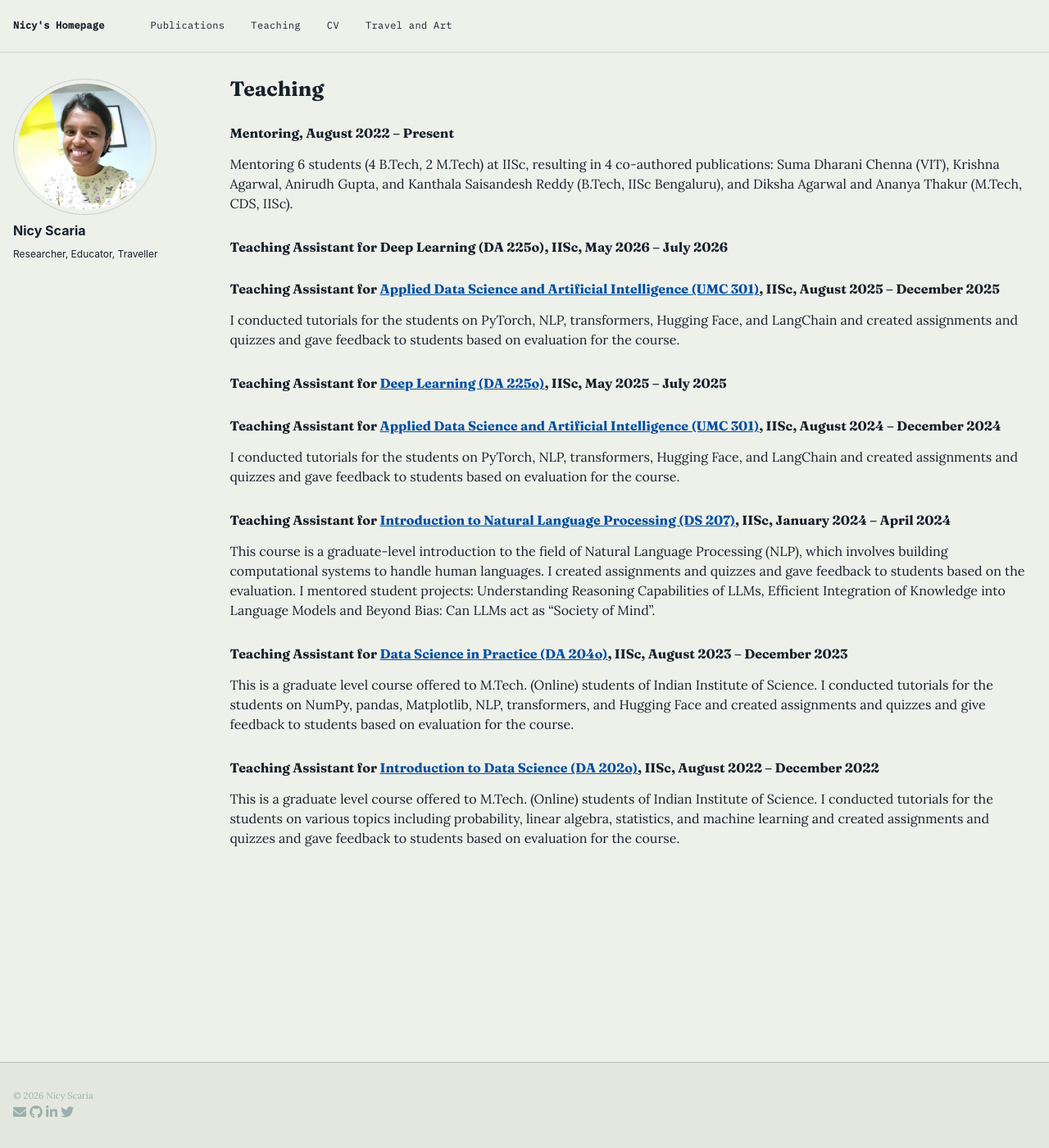
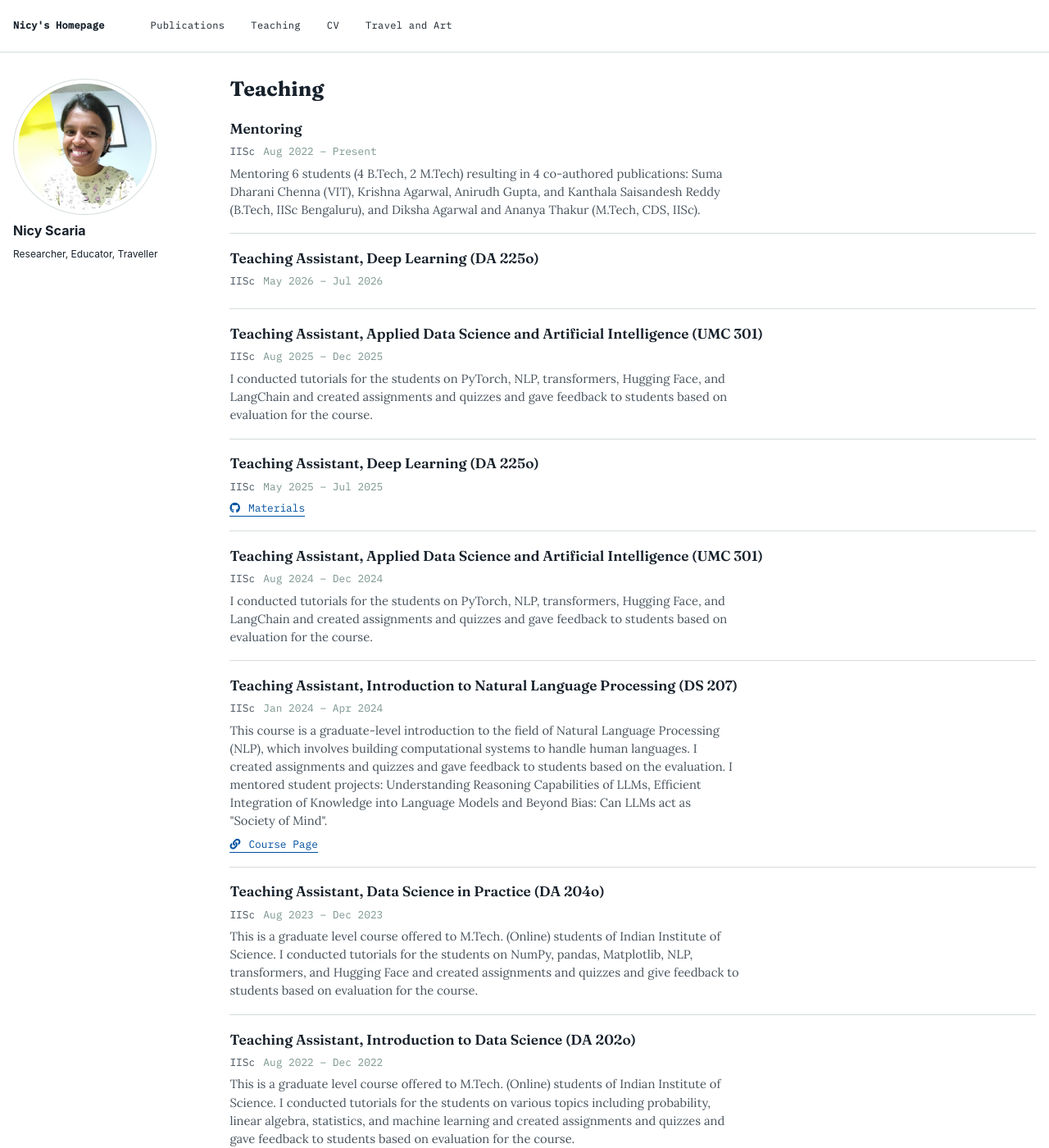
Before and after one commit to nicyscaria/nicyscaria.github.io, a Jekyll site: the page built from _pages/teaching.md, in a window 1280 px wide and 1400 px high. Shown: the whole window at 82% size. Built offline with Jekyll 4.4.1, drawn with Linux system fonts in a browser that asks for light colours.

Commit message:
Update layout
- Modified the background colors.
- Modified the teaching and mentoring details.

```diff
--- a/_pages/teaching.md
+++ b/_pages/teaching.md
@@ -5,24 +5,56 @@ permalink: /teaching/
 author_profile: true
 ---
 
-### Mentoring, **August 2022 &ndash; Present**
-Mentoring 6 students (4 B.Tech, 2 M.Tech) at IISc, resulting in 4 co-authored publications: Suma Dharani Chenna (VIT), Krishna Agarwal, Anirudh Gupta, and Kanthala Saisandesh Reddy (B.Tech, IISc Bengaluru), and Diksha Agarwal and Ananya Thakur (M.Tech, CDS, IISc).
+{% include base_path %}
 
-### Teaching Assistant for Deep Learning (DA 225o), IISc, **May 2026 &ndash; July 2026**
+<div class="teach-list">
 
-### Teaching Assistant for [Applied Data Science and Artificial Intelligence (UMC 301)](https://btech-ug.iisc.ac.in/MathandComputing/course-details/), IISc, **August 2025 &ndash; December 2025**
-I conducted tutorials for the students on PyTorch, NLP, transformers, Hugging Face, and LangChain and created assignments and quizzes and gave feedback to students based on evaluation for the course.
+<article class="teach-entry">
+  <h3 class="teach-entry__title">Mentoring</h3>
+  <p class="teach-entry__meta"><span class="teach-entry__org">IISc</span><span>Aug 2022 &ndash; Present</span></p>
+  <p class="teach-entry__desc">Mentoring 6 students (4 B.Tech, 2 M.Tech) resulting in 4 co-authored publications: Suma Dharani Chenna (VIT), Krishna Agarwal, Anirudh Gupta, and Kanthala Saisandesh Reddy (B.Tech, IISc Bengaluru), and Diksha Agarwal and Ananya Thakur (M.Tech, CDS, IISc).</p>
+</article>
 
-### Teaching Assistant for [Deep Learning (DA 225o)](https://github.com/quest-lab-iisc/da-225o-deep-learning), IISc, **May 2025 &ndash; July 2025**
+<article class="teach-entry">
+  <h3 class="teach-entry__title">Teaching Assistant, Deep Learning (DA 225o)</h3>
+  <p class="teach-entry__meta"><span class="teach-entry__org">IISc</span><span>May 2026 &ndash; Jul 2026</span></p>
+</article>
 
-### Teaching Assistant for [Applied Data Science and Artificial Intelligence (UMC 301)](https://btech-ug.iisc.ac.in/MathandComputing/course-details/), IISc, **August 2024 &ndash; December 2024**
-I conducted tutorials for the students on PyTorch, NLP, transformers, Hugging Face, and LangChain and created assignments and quizzes and gave feedback to students based on evaluation for the course.
+<article class="teach-entry">
+  <h3 class="teach-entry__title">Teaching Assistant, Applied Data Science and Artificial Intelligence (UMC 301)</h3>
+  <p class="teach-entry__meta"><span class="teach-entry__org">IISc</span><span>Aug 2025 &ndash; Dec 2025</span></p>
+  <p class="teach-entry__desc">I conducted tutorials for the students on PyTorch, NLP, transformers, Hugging Face, and LangChain and created assignments and quizzes and gave feedback to students based on evaluation for the course.</p>
+</article>
 
-### Teaching Assistant for [Introduction to Natural Language Processing (DS 207)](https://danishpruthi.com/teaching/ds-jan-2024/), IISc, **January 2024 &ndash; April 2024**
-This course is a graduate-level introduction to the field of Natural Language Processing (NLP), which involves building computational systems to handle human languages. I created assignments and quizzes and gave feedback to students based on the evaluation. I mentored student projects: Understanding Reasoning Capabilities of LLMs, Efficient Integration of Knowledge into Language Models and Beyond Bias: Can LLMs act as "Society of Mind".
+<article class="teach-entry">
+  <h3 class="teach-entry__title">Teaching Assistant, Deep Learning (DA 225o)</h3>
+  <p class="teach-entry__meta"><span class="teach-entry__org">IISc</span><span>May 2025 &ndash; Jul 2025</span></p>
+  <p class="teach-entry__links"><a href="https://github.com/quest-lab-iisc/da-225o-deep-learning"><i class="fab fa-github" aria-hidden="true"></i> Materials</a></p>
+</article>
 
-### Teaching Assistant for [Data Science in Practice (DA 204o)](https://iken.iisc.ac.in/mtech-online/SOI_Aug_2023.pdf), IISc, **August 2023 &ndash; December 2023**
-This is a graduate level course offered to M.Tech. (Online) students of Indian Institute of Science. I conducted tutorials for the students on NumPy, pandas, Matplotlib, NLP, transformers, and Hugging Face and created assignments and quizzes and give feedback to students based on evaluation for the course.
+<article class="teach-entry">
+  <h3 class="teach-entry__title">Teaching Assistant, Applied Data Science and Artificial Intelligence (UMC 301)</h3>
+  <p class="teach-entry__meta"><span class="teach-entry__org">IISc</span><span>Aug 2024 &ndash; Dec 2024</span></p>
+  <p class="teach-entry__desc">I conducted tutorials for the students on PyTorch, NLP, transformers, Hugging Face, and LangChain and created assignments and quizzes and gave feedback to students based on evaluation for the course.</p>
+</article>
 
-### Teaching Assistant for [Introduction to Data Science (DA 202o)](https://iken.iisc.ac.in/mtech-online/ds-da202A22.html), IISc, **August 2022 &ndash; December 2022**
-This is a graduate level course offered to M.Tech. (Online) students of Indian Institute of Science. I conducted tutorials for the students on various topics including probability, linear algebra, statistics, and machine learning and created assignments and quizzes and gave feedback to students based on evaluation for the course.
+<article class="teach-entry">
+  <h3 class="teach-entry__title">Teaching Assistant, Introduction to Natural Language Processing (DS 207)</h3>
+  <p class="teach-entry__meta"><span class="teach-entry__org">IISc</span><span>Jan 2024 &ndash; Apr 2024</span></p>
+  <p class="teach-entry__desc">This course is a graduate-level introduction to the field of Natural Language Processing (NLP), which involves building computational systems to handle human languages. I created assignments and quizzes and gave feedback to students based on the evaluation. I mentored student projects: Understanding Reasoning Capabilities of LLMs, Efficient Integration of Knowledge into Language Models and Beyond Bias: Can LLMs act as "Society of Mind".</p>
+  <p class="teach-entry__links"><a href="https://danishpruthi.com/teaching/ds-jan-2024/"><i class="fas fa-link" aria-hidden="true"></i> Course Page</a></p>
+</article>
+
+<article class="teach-entry">
+  <h3 class="teach-entry__title">Teaching Assistant, Data Science in Practice (DA 204o)</h3>
+  <p class="teach-entry__meta"><span class="teach-entry__org">IISc</span><span>Aug 2023 &ndash; Dec 2023</span></p>
+  <p class="teach-entry__desc">This is a graduate level course offered to M.Tech. (Online) students of Indian Institute of Science. I conducted tutorials for the students on NumPy, pandas, Matplotlib, NLP, transformers, and Hugging Face and created assignments and quizzes and give feedback to students based on evaluation for the course.</p>
+</article>
+
+<article class="teach-entry">
+  <h3 class="teach-entry__title">Teaching Assistant, Introduction to Data Science (DA 202o)</h3>
+  <p class="teach-entry__meta"><span class="teach-entry__org">IISc</span><span>Aug 2022 &ndash; Dec 2022</span></p>
+  <p class="teach-entry__desc">This is a graduate level course offered to M.Tech. (Online) students of Indian Institute of Science. I conducted tutorials for the students on various topics including probability, linear algebra, statistics, and machine learning and created assignments and quizzes and gave feedback to students based on evaluation for the course.</p>
+</article>
+
+</div>
--- a/_sass/_mixins.scss
+++ b/_sass/_mixins.scss
@@ -4,9 +4,9 @@
 
 %tab-focus {
   /* Default*/
-  outline: thin dotted $warning-color;
+  outline: thin dotted $accent-color;
   /* Webkit*/
-  outline: 5px auto $warning-color;
+  outline: 5px auto $accent-color;
   outline-offset: -2px;
 }
 
--- /dev/null
+++ b/_sass/_teach-list.scss
@@ -0,0 +1,59 @@
+/* ==========================================================================
+   TEACHING LIST (mirrors publications list styling)
+   ========================================================================== */
+
+.teach-list {
+  margin-top: 1.5em;
+}
+
+.teach-entry {
+  padding: 1.1em 0;
+  border-top: 1px solid $border-color;
+
+  &:first-child { border-top: none; padding-top: 0; }
+
+  &__title {
+    font-size: 1.08rem;
+    font-weight: 600;
+    line-height: 1.4;
+    margin: 0 0 0.35em;
+  }
+
+  &__meta {
+    margin: 0 0 0.5em;
+    font-family: $label-mono;
+    font-size: 0.8rem;
+    color: $gray;
+    display: flex;
+    flex-wrap: wrap;
+    gap: 0.5em 0.8em;
+
+    .teach-entry__org { color: $dark-gray; }
+  }
+
+  &__desc {
+    margin: 0;
+    font-size: 0.92rem;
+    color: $dark-gray;
+    max-width: 68ch;
+  }
+
+  &__links {
+    margin: 0.6em 0 0;
+    font-family: $label-mono;
+    font-size: 0.8rem;
+
+    a {
+      text-decoration: none;
+      border-bottom: 1px solid $accent-color;
+      padding-bottom: 1px;
+
+      i { margin-right: 0.2em; }
+
+      &:hover {
+        color: $accent-color;
+        text-decoration: none;
+      }
+    }
+  }
+}
--- a/_sass/_variables.scss
+++ b/_sass/_variables.scss
@@ -59,8 +59,8 @@ $darker-gray                : #17212b;
 $light-gray                 : #b7c2bc;
 $lighter-gray               : #e3e7dd;
 
-$body-color                 : #eef0ea;
-$background-color           : #eef0ea;
+$body-color                 : #ffffff;
+$background-color           : #ffffff;
 $code-background-color      : #e3e7dd;
 $code-background-color-dark : $light-gray;
 $text-color                 : #17212b;
--- a/assets/css/main.scss
+++ b/assets/css/main.scss
@@ -35,6 +35,7 @@
 @import "sidebar";
 @import "home";
 @import "pub-list";
+@import "teach-list";
 
 @import "vendor/font-awesome/fontawesome";
 @import "vendor/font-awesome/solid";
```
